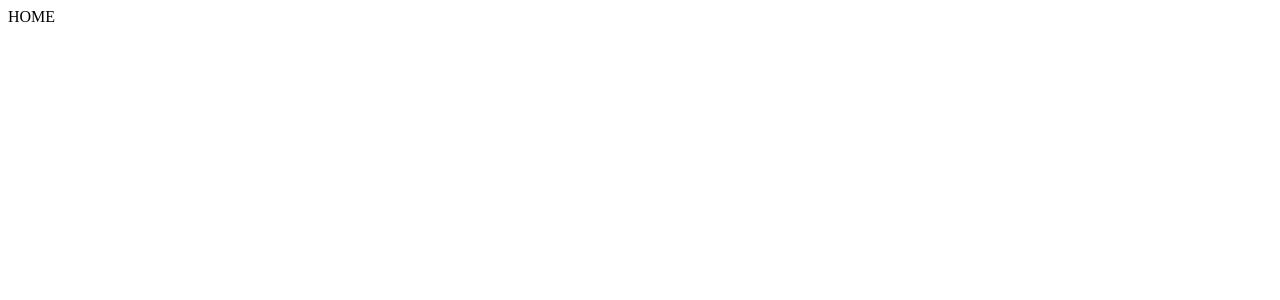
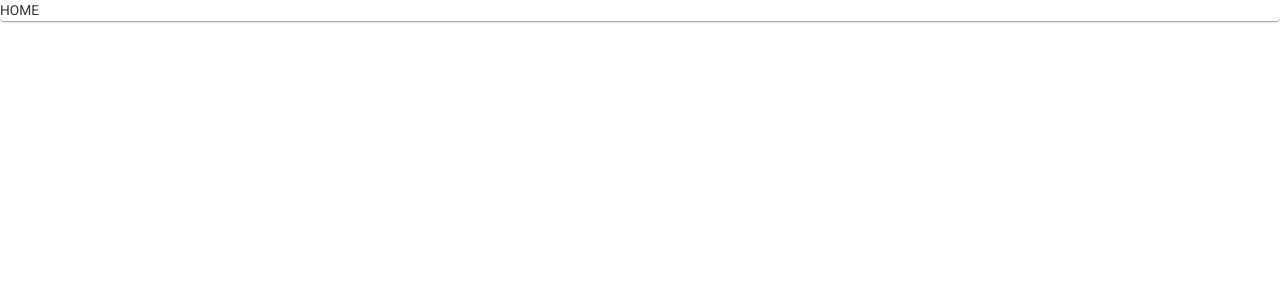
Before and after one commit to amuliawijaya23/kotamobil, a React (Vite) app: page / in a window 1280 px wide. Shown: the top 300 px of the page. Built offline with nearby package versions, Linux system fonts and the light colour scheme.

Commit message:
implements theme provider

```diff
--- a/src/App.tsx
+++ b/src/App.tsx
@@ -1,13 +1,16 @@
 import { BrowserRouter as Router, Routes, Route } from 'react-router-dom';
+import { Box, Paper } from '@mui/material';
 
 function App() {
   return (
     <Router>
       <main>
-        <Routes>
-          <Route path="/" element={<>HOME</>} />
-          <Route path="*" element={<>NOT FOUND</>} />
-        </Routes>
+        <Box component={Paper}>
+          <Routes>
+            <Route path="/" element={<>HOME</>} />
+            <Route path="*" element={<>NOT FOUND</>} />
+          </Routes>
+        </Box>
       </main>
     </Router>
   );
--- a/src/main.tsx
+++ b/src/main.tsx
@@ -1,13 +1,18 @@
 import React from 'react';
 import ReactDOM from 'react-dom/client';
 import App from './App.tsx';
+
 import { Provider } from 'react-redux';
 import { store } from './redux/store.ts';
+
+import { ThemeRegistry } from './theme/ThemeRegistry.tsx';
 
 ReactDOM.createRoot(document.getElementById('root')!).render(
   <React.StrictMode>
     <Provider store={store}>
-      <App />
+      <ThemeRegistry>
+        <App />
+      </ThemeRegistry>
     </Provider>
   </React.StrictMode>,
 );
--- a/src/theme/ThemeRegistry.tsx
+++ b/src/theme/ThemeRegistry.tsx
@@ -63,7 +63,7 @@ const lightTheme = createTheme({
   },
 });
 
-const ThemeRegistry = ({ children }: { children: React.ReactNode }) => {
+export const ThemeRegistry = ({ children }: { children: React.ReactNode }) => {
   const theme = useAppSelector(getTheme);
 
   return (
@@ -73,5 +73,3 @@ const ThemeRegistry = ({ children }: { children: React.ReactNode }) => {
     </ThemeProvider>
   );
 };
-
-export default ThemeRegistry;
```
